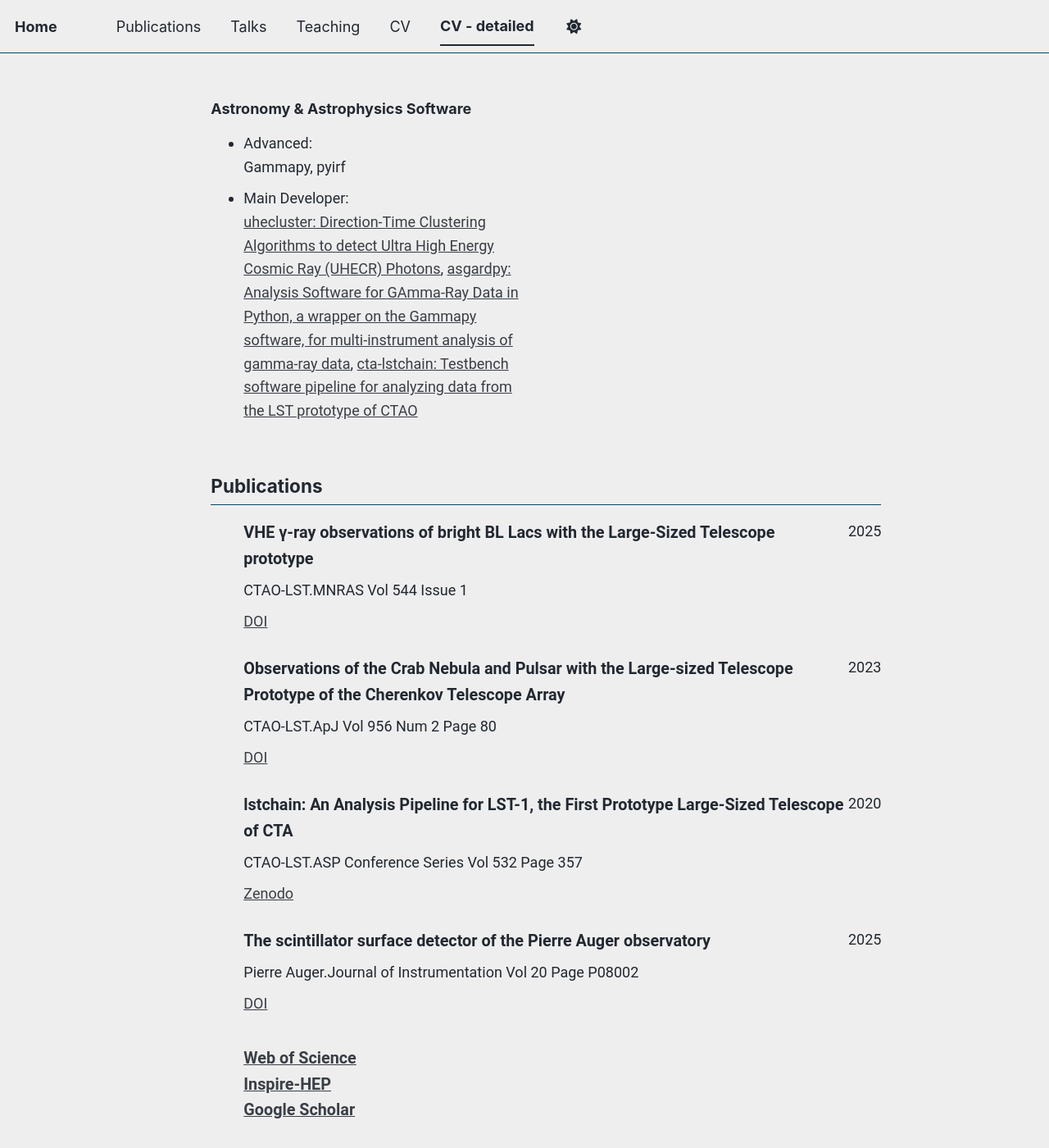
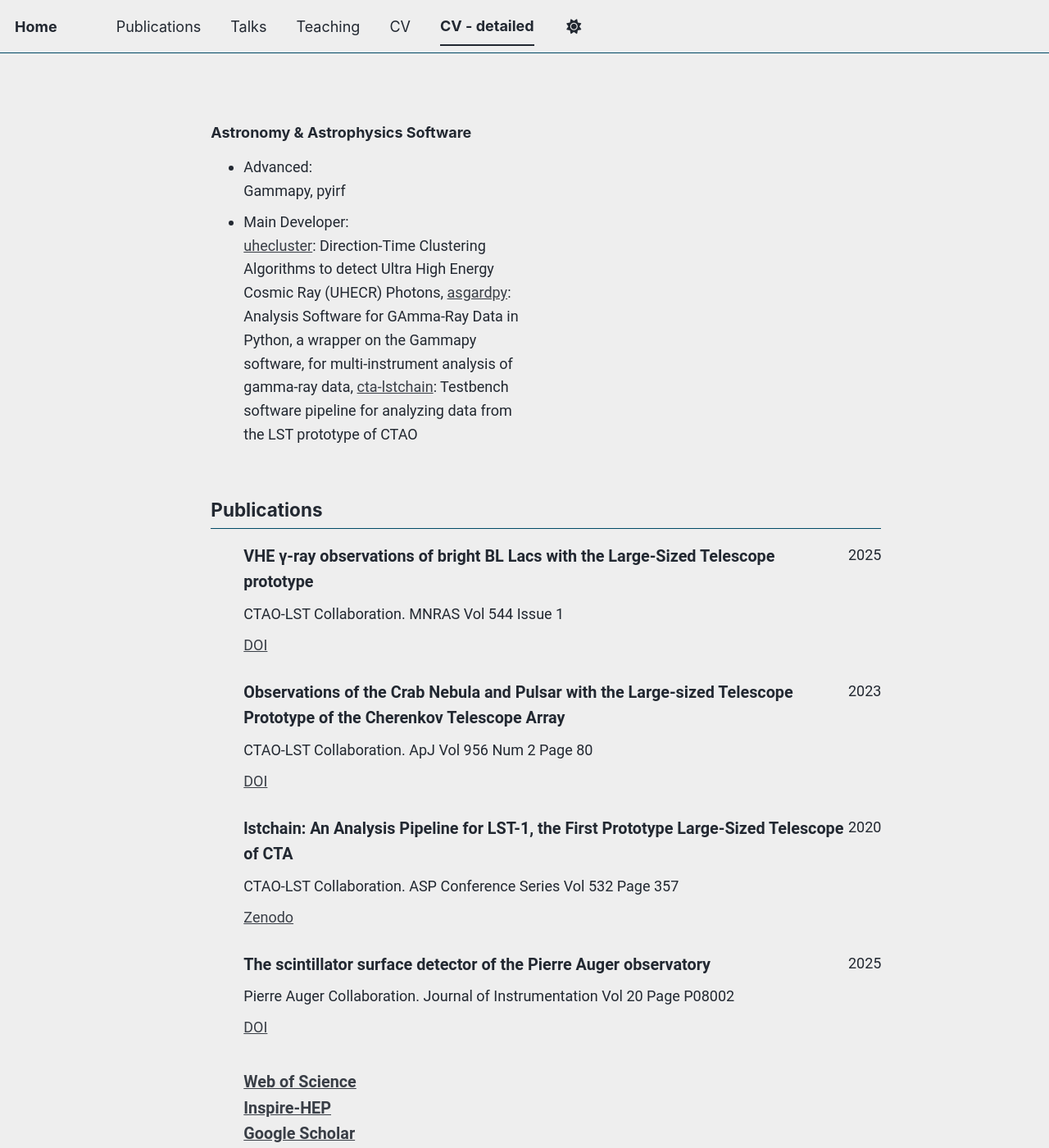
Before and after one commit to chaimain/chaimain.github.io, a Jekyll site: the page built from _pages/cv-json.md, in a window 1280 px wide and 1400 px high, scrolled down 1708 px. Shown: the whole window at 82% size. Built offline with Jekyll 4.4.1, drawn with Linux system fonts in a browser that asks for light colours; a script bundle is joined from its source files by our own code; library files that are not in the unit come from our copies; some of the changed text lies outside the part shown.

Commit message:
Formatting fixes

```diff
--- a/_data/cv.json
+++ b/_data/cv.json
@@ -53,7 +53,7 @@
       "website": "https://www.auger.ifj.edu.pl/",
       "startDate": "2024-09-01",
       "endDate": "Present",
-      "summary": "Researcher of Ultra-High Energy Cosmic Rays with the Pierre Auger Observatory"
+      "summary": "Member of the Pierre Auger Collaboration. Researcher of Ultra-High Energy Cosmic Rays with the Pierre Auger Observatory"
     },
     {
       "employer": "Institut de Física d´Altes Energies (IFAE)",
--- a/_includes/cv-template.html
+++ b/_includes/cv-template.html
@@ -82,7 +82,7 @@
           <div class="cv-item-date">{{ education.endDate }}</div>
         </div>
         <div class="cv-item-content">
-          <div class="cv-item-subtitle">{{ education.institution }}{{ education.city }}{{ education.country }}</div>
+          <div class="cv-item-subtitle">{{ education.institution }}, {{ education.city }}, {{ education.country }}</div>
           {% if education.gpa %}
           <div class="cv-item-detail">GPA: {{ education.gpa }}</div>
           {% endif %}
@@ -111,7 +111,7 @@
         </div>
         <div class="cv-item-content">
           <div class="cv-item-subtitle">
-            {{ work.employer }}: {% if work.department %}, {{ work.department }}{% endif %}{% if work.group %}, {{ work.group }}{% endif %}
+            {{ work.employer }}: {% if work.department %} {{ work.department }}{% endif %}{% if work.group %} {{ work.group }}{% endif %}
           </div>
           <div class="cv-item-subtitle">
             {{ work.city }}, {{ work.country }}
@@ -153,7 +153,7 @@
             {% if level.packages %}
               <br>
               {% for package in level.packages %}
-                <a href="{{ package.url }}" target="_blank">{{ package.name }}: {{ package.description }}</a>{% if forloop.last == false %}, {% endif %}
+                <a href="{{ package.url }}" target="_blank">{{ package.name }}</a>: {{ package.description }}{% if forloop.last == false %}, {% endif %}
               {% endfor %}
             {% endif %}
           </li>
@@ -178,7 +178,7 @@
         </div>
         <div class="cv-item-content">
           <div class="cv-item-subtitle">
-            {% if publication.Collaboration %}{{ publication.Collaboration }}.{% endif %}{{ publication.publisher }}
+            {% if publication.Collaboration %}{{ publication.Collaboration }} Collaboration. {% endif %}{{ publication.publisher }}
           </div>
           {% if publication.summary %}
           <div class="cv-item-detail">{{ publication.summary }}</div>
@@ -224,7 +224,7 @@
       <li class="cv-item">
         <div class="cv-item-header">
           {% if talk.type %}
-          <div class="cv-item-type">{{ talk.type }}</div>
+          <div class="cv-item-title">{{ talk.type }}</div>
           {% endif %}
           <div class="cv-item-title">{{ talk.name }}</div>
           <div class="cv-item-date">{{ talk.date | slice: 0, 4 }}</div>
```
Also changed, not shown: 1 other file.
